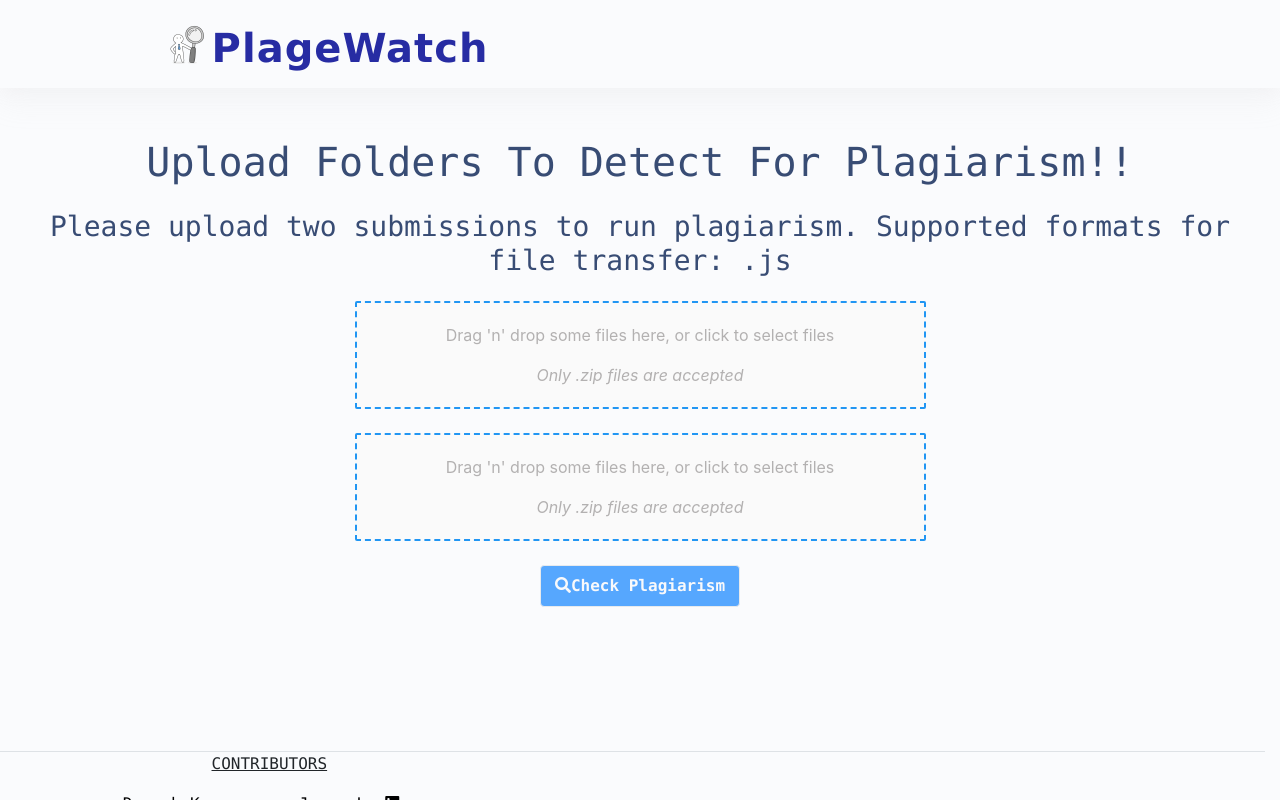
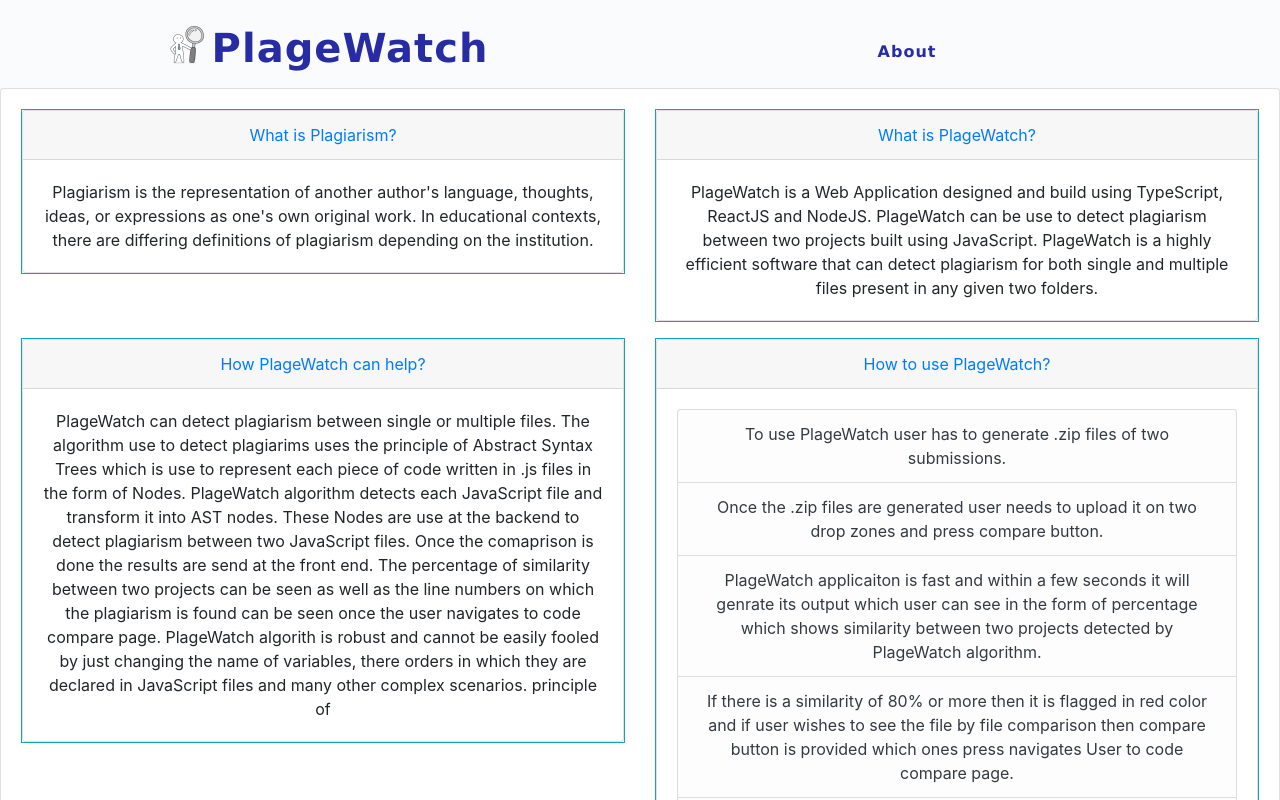
Before and after one commit to 1itachi/plageWatch, a React (Create React App) app in the folder plage-watch/: page /about in a window 1280 px wide. Before the commit this address led to /home. Shown: the top 800 px of the page. Built offline with nearby package versions, Linux system fonts and the light colour scheme.

Commit message:
added about page

```diff
--- /dev/null
+++ b/plage-watch/src/components/about/AboutPage.css
@@ -0,0 +1,21 @@
+
+
+/*.center{*/
+/*    display:flex;*/
+/*    justify-content:center;*/
+/*    align-items: center;*/
+/*  }*/
+
+/*  .sub-style {*/
+/*    margin-left: 25%;*/
+/*    margin-right: 25%;*/
+/*  }*/
+
+/*.card{*/
+/*    width: 30rem;*/
+/*    align-items: center;*/
+/*}*/
+
+/*.card{*/
+/*    max-width: 18rem;*/
+/*}*/
--- /dev/null
+++ b/plage-watch/src/components/about/AboutPage.tsx
@@ -0,0 +1,126 @@
+import './AboutPage.css'
+import React from "react";
+
+export default class About extends React.Component {
+
+
+    render() {
+        return (
+            <div className="card">
+                <div className="card-body">
+                    <div className="row row-cols-1 row-cols-md-2">
+                        <div className="col border-info mb-3 ">
+                            <div className=" border border-info">
+                                <div className="card text-center">
+                                    <div className="card-header text-primary">
+                                        What is Plagiarism?
+                                    </div>
+                                    <div className="card-body">
+                                        <p className="card-text ">
+                                            Plagiarism is the representation of another author's language, thoughts,
+                                            ideas, or expressions as one's own original work.
+                                            In educational contexts, there are differing definitions of plagiarism
+                                            depending on the institution.</p>
+                                    </div>
+                                </div>
+                            </div>
+                        </div>
+                        <div className="col border-info mb-3">
+                            <div className=" border border-info">
+                                <div className="card text-center">
+                                    <div className="card-header text-primary">
+                                        What is PlageWatch?
+                                    </div>
+                                    <div className="card-body ">
+                                        <p className="card-text">PlageWatch is a Web Application designed and build
+                                            using TypeScript, ReactJS and NodeJS.
+                                            PlageWatch can be use to detect plagiarism between two projects built using
+                                            JavaScript.
+                                            PlageWatch is a highly efficient software that can detect plagiarism for
+                                            both single and multiple files present in any given two folders.</p>
+                                    </div>
+                                </div>
+                            </div>
+                        </div>
+                        <div className="col border-info mb-3">
+                            <div className=" border border-info">
+                                <div className="card text-center">
+                                    <div className="card-header text-primary">
+                                        How PlageWatch can help?
+                                    </div>
+                                    <div className="card-body ">
+                                        <p className="card-text">PlageWatch can detect plagiarism between single or
+                                            multiple files.
+                                            The algorithm use to detect plagiarims uses the principle of Abstract Syntax
+                                            Trees which is use to represent each piece of
+                                            code written in .js files in the form of Nodes. PlageWatch algorithm detects
+                                            each JavaScript file and transform it into AST nodes.
+                                            These Nodes are use at the backend to detect plagiarism between two
+                                            JavaScript files. Once the comaprison is done the results are send
+                                            at the front end. The percentage of similarity between two projects can be
+                                            seen as well as the line numbers on which the plagiarism is found can be
+                                            seen
+                                            once the user navigates to code compare page. PlageWatch algorith is robust
+                                            and cannot be easily fooled by just changing the name of variables,
+                                            there orders in which they are declared in JavaScript files and many other
+                                            complex scenarios.
+                                            principle of </p>
+                                    </div>
+                                </div>
+                            </div>
+                        </div>
+                        <div className="col border-info mb-3">
+                            <div className=" border border-info">
+
+                                <div className="card text-center">
+                                    <div className="card-header text-primary">
+                                        How to use PlageWatch?
+                                    </div>
+                                    <div className="card-body ">
+                                        <p className="card-text">
+                                            <ul className="list-group">
+                                                <li className="list-group-item list-group-item-light text-dark"> To use PlageWatch
+                                                    user has to generate .zip files of two submissions.
+                                                </li>
+                                                <li className="list-group-item list-group-item-light text-dark"> Once the .zip
+                                                    files are
+                                                    generated user needs to upload it on two drop zones and press
+                                                    compare button.
+                                                </li>
+                                                <li className="list-group-item list-group-item-light text-dark"> PlageWatch
+                                                    applicaiton is fast and within a few seconds it will genrate its
+                                                    output which
+                                                    user can see in the form of percentage which shows similarity
+                                                    between two projects detected by PlageWatch algorithm.
+                                                </li>
+                                                <li className="list-group-item list-group-item-light text-dark"> If there is a
+                                                    similarity of 80% or more then it is flagged in red color and if
+                                                    user wishes to see the file by file comparison then compare button
+                                                    is
+                                                    provided which ones press navigates User to code compare page.
+                                                </li>
+                                                <li className="list-group-item list-group-item-light text-dark"> On code compare
+                                                    page User can see two code panes and the
+                                                    lines on which the similarity is detected by PlageWatch algorithm is
+                                                    highlighted in red. By pressing next and prev buttons
+                                                    User can see all the files in two submissions where similarity is
+                                                    found.
+                                                </li>
+                                                <li className="list-group-item list-group-item-light text-dark">PlageWatch only
+                                                    detects similarity between JavaScript files so care must be taken by
+                                                    the user to not check submissions build in any other programing
+                                                    languages
+
+                                                </li>
+                                            </ul>
+                                        </p>
+                                    </div>
+                                </div>
+                            </div>
+                        </div>
+                    </div>
+                </div>
+            </div>
+        );
+    }
+}
--- a/plage-watch/src/components/main/Main.tsx
+++ b/plage-watch/src/components/main/Main.tsx
@@ -4,7 +4,7 @@ import CodeCompare from "../codecomparison/CodeCompare";
 import NavBar from './../navigation/Navigation';
 import Upload from './../upload/UploadPage';
 import Footer from './../footer/Footer';
-
+import About from './../about/AboutPage'
 
 interface PlagState {
     plagiarism_data: any;
@@ -39,6 +39,8 @@ export default class MainPage extends React.Component<{}, PlagState> {
                         }
                         <Route path='/codecomparison' render={() => <CodeCompare plagiarism_data={plagiarism_data}/>}/>
 
+                        <Route path='/about' render={() => <About/>}/>
+
                         <Redirect from="/" to="/home"/>
                     </Switch>
                     <Footer/>
--- a/plage-watch/src/components/navigation/Navigation.tsx
+++ b/plage-watch/src/components/navigation/Navigation.tsx
@@ -2,6 +2,9 @@ import React from "react";
 import './Navigation.css'
 import detect from './../../images/plagewatch.jpg'
 import { Navbar } from 'react-bootstrap';
+import About from "../about/AboutPage";
+import Upload from "../upload/UploadPage";
+
 export default class NavBar extends React.Component {
   render() {
     return (
@@ -13,8 +16,13 @@ export default class NavBar extends React.Component {
       >
         <div className="col-sm-6 row center">
           <img className="ml-4 plagewatch-image-style" src={detect} alt="detect" />
-          <h1 className="mt-3 nav-text-style"> PlageWatch</h1>
+          <a href={'Upload'}> <h1 className="mt-3 nav-text-style"> PlageWatch </h1></a>
         </div>
+
+        <div className="col-sm-6 row center">
+          <a className="mt-3 nav-text-style" href={'About'}> About</a>
+        </div>
+
        </Navbar>
     );
   }
```
Also changed, not shown: 2 other files (tests, documents, lock files or other folders).
